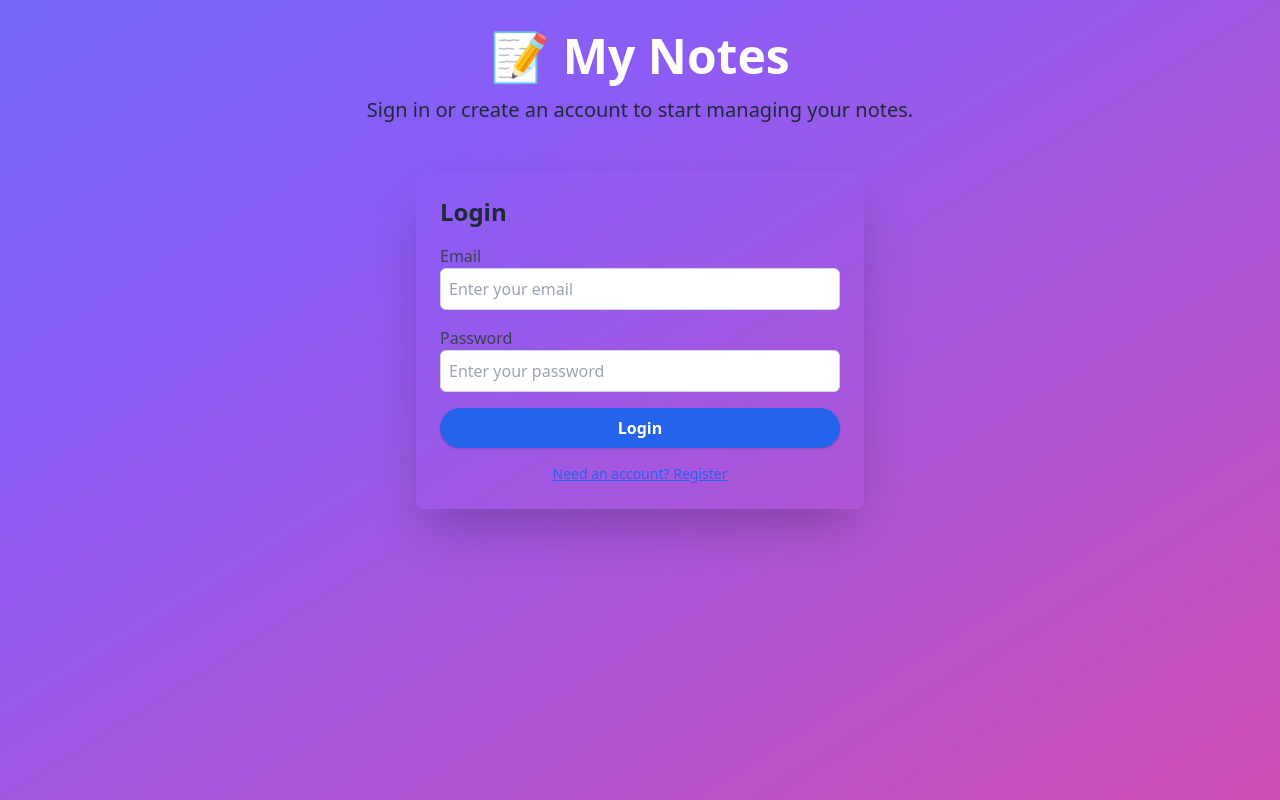
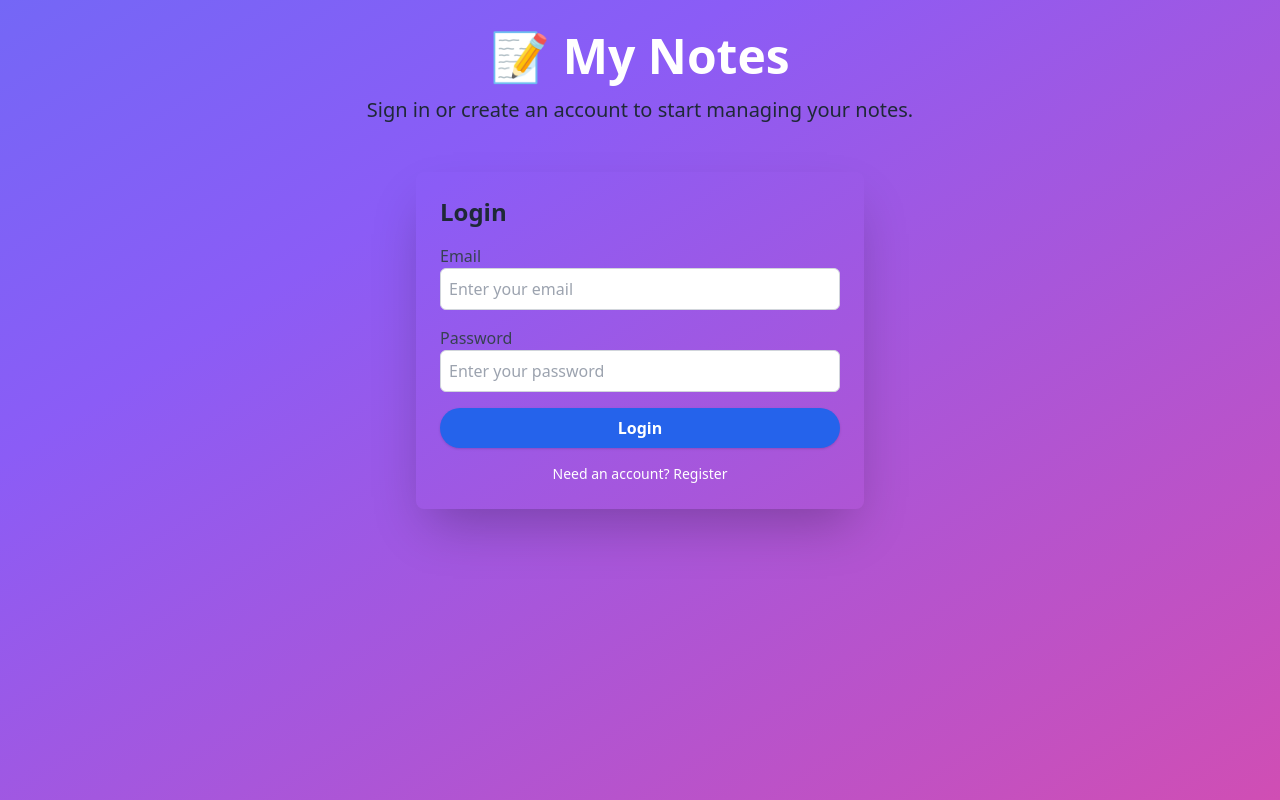
Before and after one commit to JMAdikari/NoteApp, a Vue app in the folder frontend/: page /auth in a window 1280 px wide. Built offline with nearby package versions, Linux system fonts and the light colour scheme.

Commit message:
Text modified

```diff
--- a/frontend/src/components/AuthPage.vue
+++ b/frontend/src/components/AuthPage.vue
@@ -63,7 +63,7 @@
           <button
             type="button"
             @click="isLogin = !isLogin"
-            class="w-full text-blue-600 underline text-sm hover:text-blue-800"
+            class="w-full text-white  text-sm hover:text-blue-800"
           >
             {{ isLogin ? 'Need an account? Register' : 'Already have an account? Login' }}
           </button>
```
